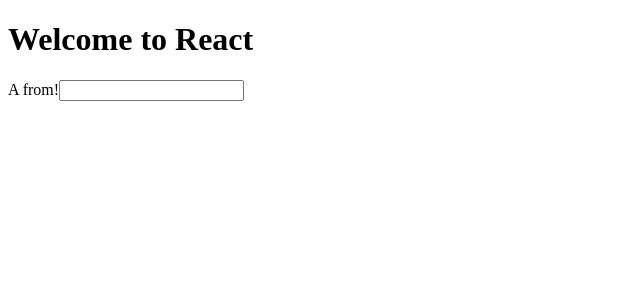
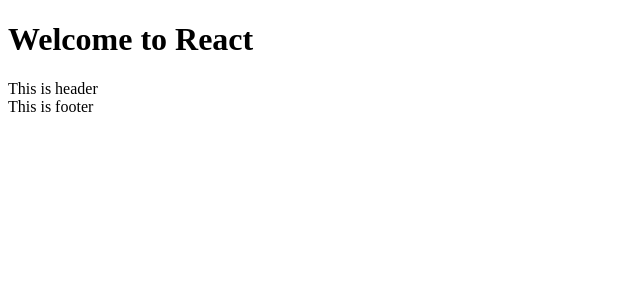
Before and after one commit to aurelius0523/spring-react-frontend, a React app: page / in a window 1280 px wide. Shown: the top 300 px of the page, without its empty margins (0-640 px from the left). Built offline with nearby package versions, Linux system fonts and the light colour scheme.

Commit message:
added css loader, start branching

```diff
--- /dev/null
+++ b/src/components/Footer.jsx
@@ -0,0 +1,3 @@
+import React from "react";
+
+export const Footer = () => <div>This is footer</div>;
--- /dev/null
+++ b/src/components/Header.jsx
@@ -0,0 +1,3 @@
+import React from "react";
+
+export const Header = () => <div>This is header</div>;
--- a/src/containers/App.jsx
+++ b/src/containers/App.jsx
@@ -1,13 +1,16 @@
 import React from "react";
 import { format } from "url";
+import { Header } from "../components/Header";
+import { Footer } from "../components/Footer";
 
 export default class App extends React.Component {
   render() {
     return (
-      <form id="dummyFrom">
-        <label>A from!</label>
-        <input type="text" />
-      </form>
+      <div className="App">
+        <Header />
+        <div className="content" />
+        <Footer />
+      </div>
     );
   }
 }
```
Also changed, not shown: package.json (+10 -2 lines), 1 other file (tests, documents, lock files or other folders).
